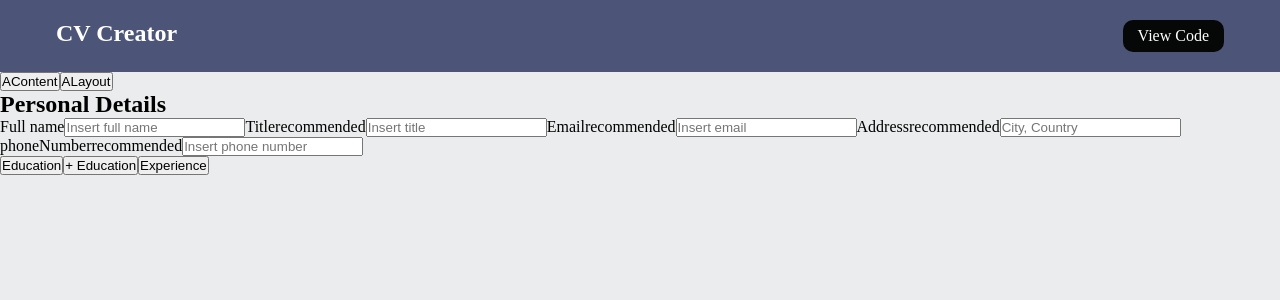
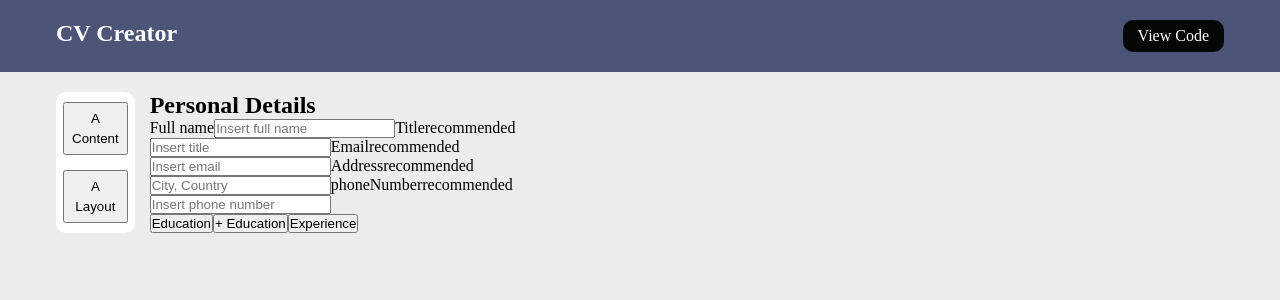
Before and after one commit to Alme08/curriculum-vitae-application, a React (Vite) app: page / in a window 1280 px wide. Shown: the top 300 px of the page. Built offline with nearby package versions, Linux system fonts and the light colour scheme.

Commit message:
add 'hidden' and 'edit' to education

```diff
--- a/src/components/Main.jsx
+++ b/src/components/Main.jsx
@@ -34,19 +34,26 @@ function Main() {
               degree: '',
               from: '',
               to: '',
+              hidden: false,
+              edit: true,
               id: uniqid(),
             },
         ]);
     };
     return(
-        <>
-            <Sidebar handleSidebar={handleSidebar}/>
-            {customize !== true ?
-             <Content personalInfo={personalInfo} educations={educations} handleChange={handleChange} handleAddEducation={handleAddEducation}/> :
-             <Layout/>}
-            <CvTemplate personalInfo={personalInfo}/>
-
-        </>
+        <main className="container">
+            <section className="edit">
+                <Sidebar handleSidebar={handleSidebar}/>
+                <div className="cv-form">
+                    {customize !== true ?
+                    <Content personalInfo={personalInfo} educations={educations} handleChange={handleChange} handleAddEducation={handleAddEducation}/> :
+                    <Layout/>}
+                </div>
+            </section>
+            <section className="CvTemplate">
+                <CvTemplate personalInfo={personalInfo}/>
+            </section>
+        </main>
     )
 }
 
```
